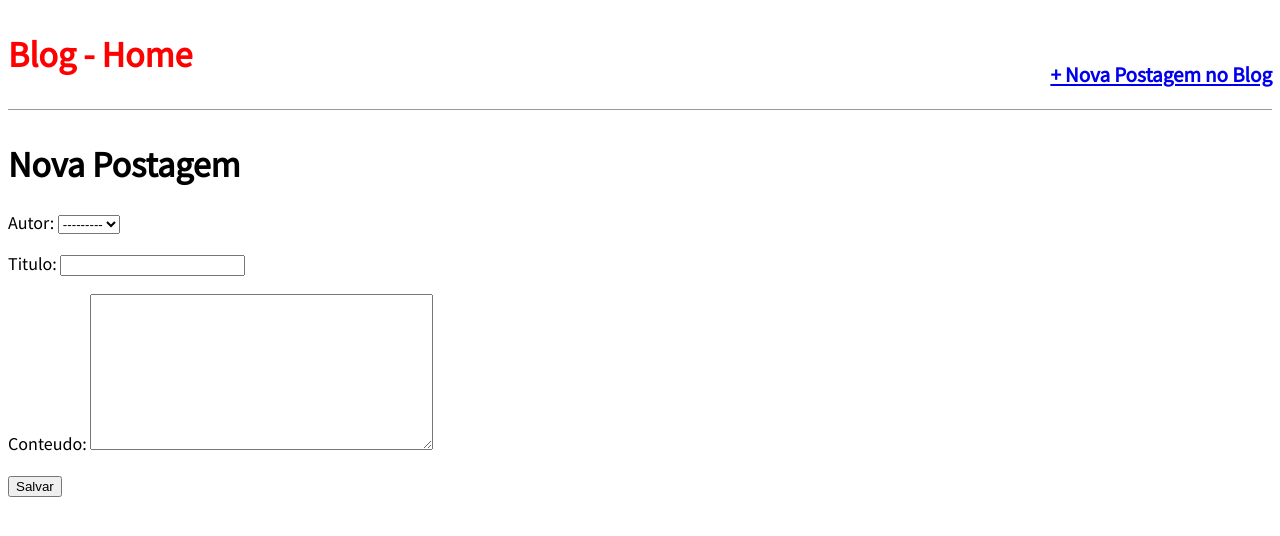
After one commit to eltonoliver/curso-udemy, a Django app: page /post/new/ in a window 1280 px wide. The commit adds this page. Shown: the top 536 px of the page. Run offline with Django 3.2, Linux system fonts and the light colour scheme; data comes from the database, SQL or seed files in the repository; both versions use the stored data as it was after the commit.

Commit message:
UpdateView

```diff
--- a/blog/models.py
+++ b/blog/models.py
@@ -31,6 +31,9 @@ class Post(models.Model):
     def get_absolute_url(self):
         return reverse('post_detail',args=[self.slug])
 
+    def get_absolute_url_update(self):
+        return reverse('post_edit',args=[self.pk])
+
     class Meta:
         ordering = ('-publicado',)
 
--- a/blog/templates/blog/post_detail.html
+++ b/blog/templates/blog/post_detail.html
@@ -2,7 +2,8 @@
 {% block title %} Blog - Detalhe {% endblock title %}
 {% block content %}
         <div class="post-entry">
-            <h2>{{ custom.titulo }}</h2>
-            <p>{{ custom.conteudo }} </p>
+            <h2>{{ object.titulo }}</h2>
+            <p>{{ object.conteudo }} </p>
         </div>
+        <a href="{{ object.get_absolute_url_update }}">+ Editar Postagem do Blog </a>
 {% endblock content %}
--- /dev/null
+++ b/blog/templates/blog/post_new.html
@@ -0,0 +1,9 @@
+{% extends 'base.html' %}
+{% block title %} Blog - Nova Postagem {% endblock title %}
+{% block content %}
+<h1>Nova Postagem</h1>
+<form action="" method="post">{% csrf_token %}
+    {{form.as_p}}
+    <input type="submit" value="Salvar">
+</form>
+{% endblock content %}
--- a/blog/urls.py
+++ b/blog/urls.py
@@ -4,5 +4,8 @@ from . import views
 
 urlpatterns = [
     path('', views.BlogListView.as_view(),name='home'),
+    path('post/new/', views.BlogCreateView.as_view(), name='post_new'),
     path('post/<slug:slug>/', views.BlogDetailView.as_view(),name='post_detail'),
+    path('post/<int:pk>/edit/', views.BlogUpdateView.as_view(),name='post_edit'),
+
 ]
--- a/blog/views.py
+++ b/blog/views.py
@@ -1,5 +1,6 @@
 from django.shortcuts import render
-from django.views.generic import ListView,DetailView
+from django.views.generic import ListView,DetailView,UpdateView
+from django.views.generic.edit import CreateView
 from . models import Post
 # Create your views here.
 
@@ -10,4 +11,14 @@ class BlogListView(ListView):
 class BlogDetailView(DetailView):
     model = Post
     template_name = 'blog/post_detail.html'
-    context_object_name = 'custom'
+    #context_object_name = 'custom'
+
+class BlogCreateView(CreateView):
+    model = Post
+    template_name = 'blog/post_new.html'
+    fields = ('autor','titulo','conteudo')
+
+class BlogUpdateView(UpdateView):
+    model = Post
+    template_name = 'blog/post_edit.html'
+    fields = ('titulo','conteudo')
--- a/templates/base.html
+++ b/templates/base.html
@@ -9,7 +9,12 @@
 </head>
 <body>
     <header>
-        <h1><a href="/">Blog - Home</a></h1>
+        <div class="nav-left">
+            <h1><a href="/">Blog - Home</a></h1>
+        </div>
+        <div class="nav-right">
+            <h3><a href="{% url 'post_new' %}">+ Nova Postagem no Blog</a></h3>
+        </div>
     </header>
     <div class="container">
         {% block content %} {% endblock content %}
```
Also changed, not shown: blog/templates/blog/post_edit.html (added, +9 -0 lines), db.sqlite3.
